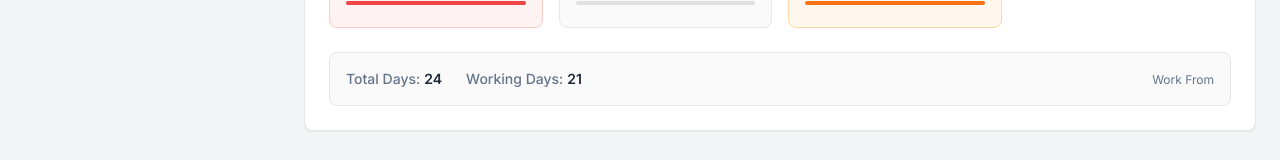
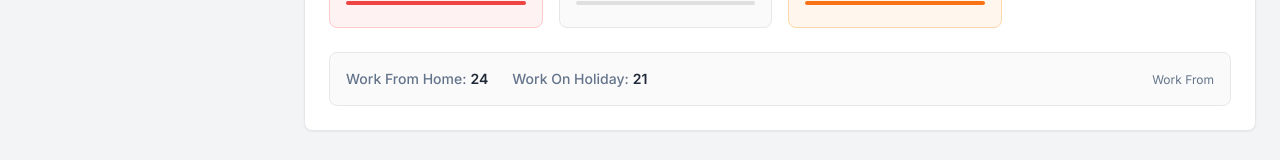
Before and after one commit to soumya85/webpanelEasyDo, a React (Vite) app: page /company-dashboard in a window 1280 px wide. Shown: the part 941-1101 px from the top of the page. Built offline with nearby package versions, Linux system fonts and the light colour scheme; the HTML template or start-up script is replaced by a standard one.

Commit message:
Update footer labels to Work From Home and Work On Holiday
cgen-0bc5557cbbbb4c528840bb3bdb532c13

```diff
--- a/src/components/AttendanceSummary.tsx
+++ b/src/components/AttendanceSummary.tsx
@@ -118,11 +118,11 @@ export default function AttendanceSummary() {
               <div className="flex items-center justify-between text-sm">
                 <div className="flex items-center gap-6">
                   <span className="text-gray-700 font-medium">
-                    <span className="text-gray-500">Total Days:</span>
+                    <span className="text-gray-500">Work From Home:</span>
                     <span className="text-gray-800 font-semibold ml-1">24</span>
                   </span>
                   <span className="text-gray-700 font-medium">
-                    <span className="text-gray-500">Working Days:</span>
+                    <span className="text-gray-500">Work On Holiday:</span>
                     <span className="text-gray-800 font-semibold ml-1">21</span>
                   </span>
                 </div>
```
